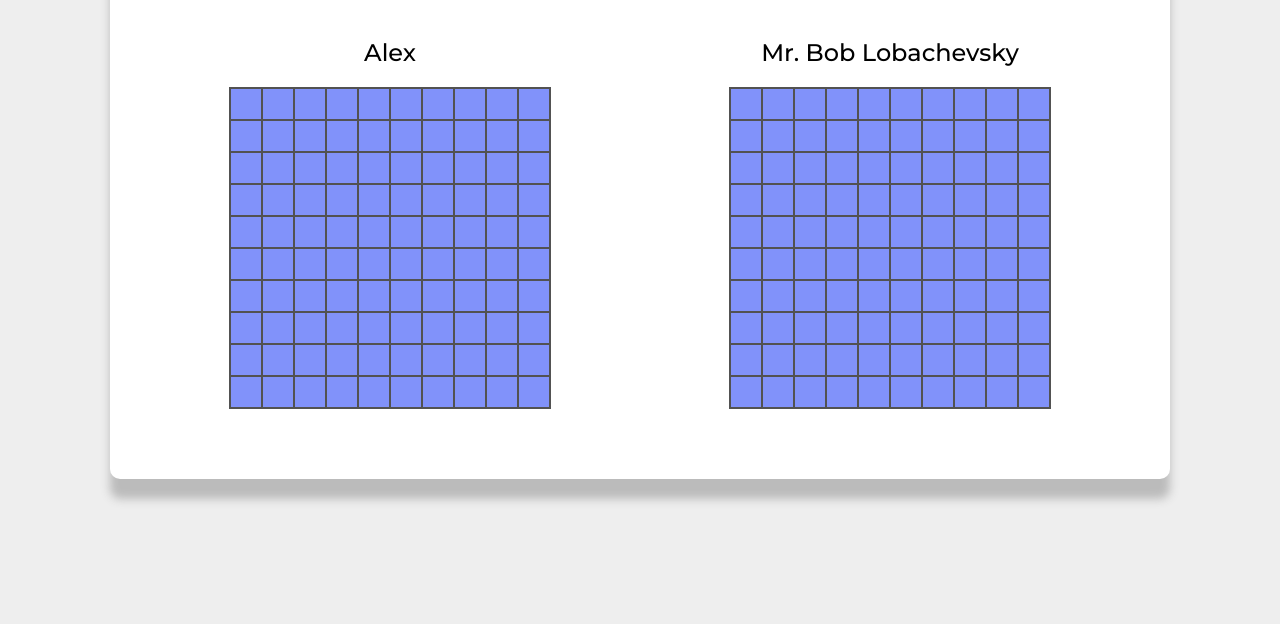
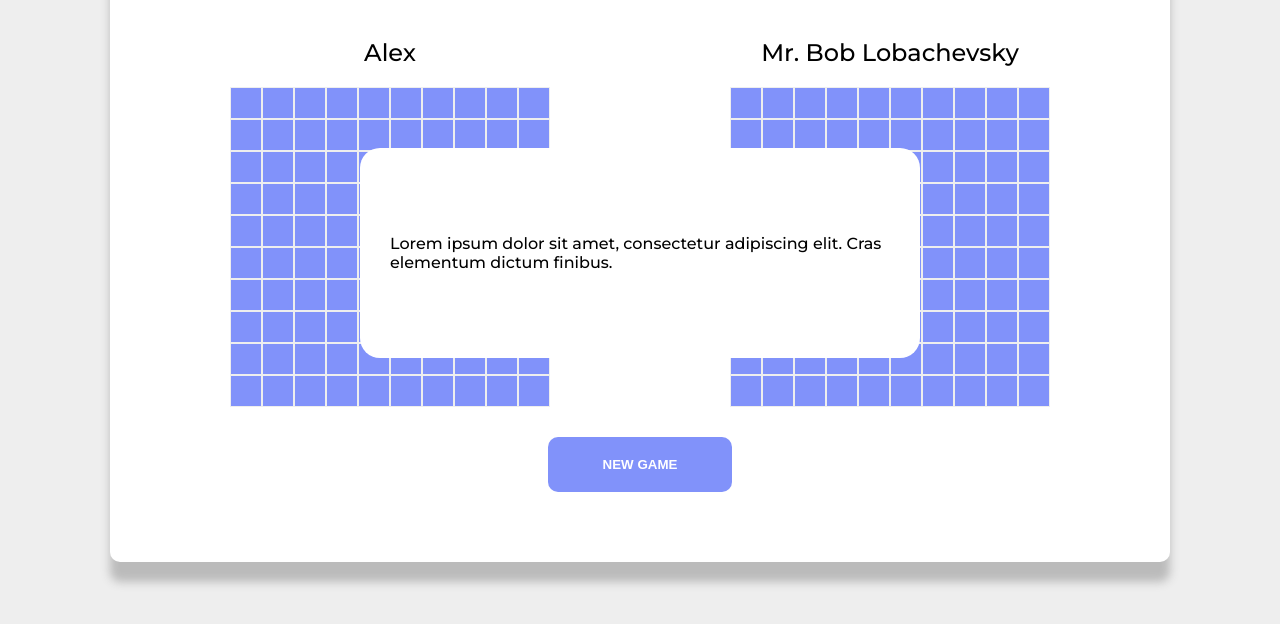
Before and after one commit to wizewizzard/battleship, a website built with webpack: page src/index.html in a window 1280 px wide. Both pictures are taken after a click on the element 246 px from the left and 356 px from the top of the page. Shown: the part 252-876 px from the top of the page. Before the commit the page ends 831 px from the top, so only its background shows below. Built offline with nearby package versions, Linux system fonts and the light colour scheme.

Commit message:
Adjust html and styles

```diff
--- a/public/styles/default.css
+++ b/public/styles/default.css
@@ -14,6 +14,14 @@
     flex-direction: row;
 }
 
+.justify-center {
+    justify-content: center;
+}
+
+.justify-end {
+    justify-content: end;
+}
+
 .modal {
     position: fixed;
     width: 100%;
@@ -22,3 +30,16 @@
     left: 0;
     top: 0;
 }
+
+.btn {
+    padding: 20px 55px;
+    border-radius: 10px;
+    border: none;
+    text-transform: uppercase;
+}
+
+.btn-primary {
+    background: #8192fa;
+    color: white;
+    font-weight: bold;
+}
--- a/public/styles/styles.css
+++ b/public/styles/styles.css
@@ -6,6 +6,7 @@ body {
     font-family: montserrat,  sans-serif;
     font-weight: 900;
     font-style: normal;
+    font-size: 16px;
 }
 
 .container {
@@ -47,7 +48,6 @@ body {
 }
 
 .player__field {
-    border: 1px solid #525252;
     margin: 0 auto;
     width: fit-content;
 }
@@ -57,7 +57,7 @@ body {
 }
 
 .field__cell {
-    border: 1px solid #525252;
+    border: 1px solid #eee;
     cursor: pointer;
     height: 30px;
     width: 30px;
@@ -67,19 +67,32 @@ body {
     background: #8192fa;
 }
 
-.field__cell:hover {
-    background: #daf1ff;
+.field__cell:not(.hit):hover {
+    background: #b5bdff;
 }
 
 .field__cell.hit {
     background: #ffa2a2;
 }
 
+.buttons__container {
+    margin-top: 30px;
+}
+
 .notification-window__message__container {
+    border-radius: 20px;
     background: #fff;
-    margin: 0 auto;
+    margin: 400px auto;
     width: 500px;
     padding: 70px 30px 70px 30px;
+}
+
+.notification--info {
+
+}
+
+.notification--error {
+
 }
 
 .close:hover,
--- a/src/index.html
+++ b/src/index.html
@@ -34,12 +34,18 @@
                 </div>
             </div>
         </div>
+        <div class="buttons__container d-flex justify-center">
+            <button class="btn btn-primary">New game</button>
+        </div>
     </main>
 </div>
-<div id="notification-window" class="notification-window__container modal">
+<div id="notification-window" class="notification-window__container modal hidden">
     <div class="notification-window__message__container">
-        <div><span id="notification-window__close">&times;</span></div>
-        <div class="notification-window__message"></div>
+        <div class="notification-window__message">
+            <p>
+                Lorem ipsum dolor sit amet, consectetur adipiscing elit. Cras elementum dictum finibus.
+            </p>
+        </div>
     </div>
 
 </div>
--- a/src/keys.ts
+++ b/src/keys.ts
@@ -1,6 +1,3 @@
 export default {
-    notificationWindowId: 'notification-window',
-    fieldElementClass: 'player__field',
-    cellClass: 'field__cell',
     boardSize: 10
 };
--- a/src/ui/uiInit.ts
+++ b/src/ui/uiInit.ts
@@ -1,18 +1,19 @@
 import {initNotificationWindow, instantiateFieldElement} from "./render";
-import keys from "../keys";
+import {MessageType} from "./_enum";
 
 function applyListeners() {
-    document.querySelectorAll('.' + keys.cellClass).forEach(e => {
-        e.addEventListener('click', (event) => {
-            console.log(event);
+    document.querySelectorAll('.field__cell').forEach(e => {
+        e.addEventListener('click', () => {
+            showNotificationWindow('Hello', MessageType.hint);
         });
+    });
+    document.getElementById('notification-window').addEventListener('click', () => {
+        hideNotificationWindow();
     });
 }
 
-const {showNotificationWindow, hideNotificationWindow} = initNotificationWindow(document.getElementById(keys.notificationWindowId));
-console.log(showNotificationWindow, hideNotificationWindow);
-hideNotificationWindow();
-const fields = document.querySelectorAll('.' + keys.fieldElementClass);
+const {showNotificationWindow, hideNotificationWindow} = initNotificationWindow(document.getElementById('notification-window'));
+const fields = document.querySelectorAll('.player__field');
 fields.forEach(e => instantiateFieldElement(e));
 console.log(fields);
 
```
Also changed, not shown: public/assets/bullet-empty.svg (added).
